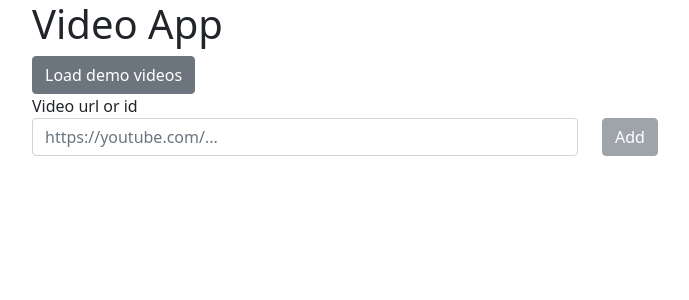
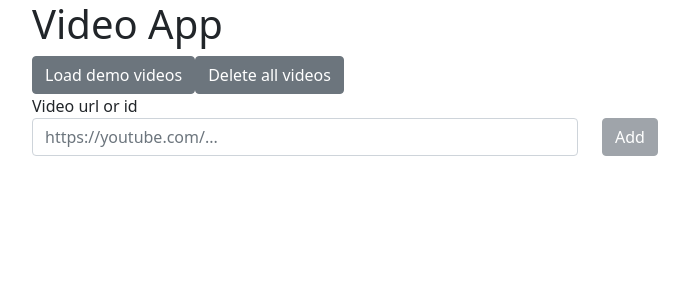
Before and after one commit to tomek-ch/video-app-redux, a React (Create React App) app: page / in a window 1280 px wide. Shown: the top 300 px of the page, without its empty margins (50-739 px from the left). Built offline with nearby package versions, Linux system fonts and the light colour scheme.

Commit message:
Handle data wipe

```diff
--- a/src/App.tsx
+++ b/src/App.tsx
@@ -6,8 +6,14 @@ import VideoCard from "./components/VideoCard";
 import useVideos from "./hooks/useVideos";
 
 function App() {
-  const { videos, addVideo, removeVideo, toggleFavorite, loadDemoData } =
-    useVideos();
+  const {
+    videos,
+    addVideo,
+    removeVideo,
+    toggleFavorite,
+    loadDemoData,
+    wipeData,
+  } = useVideos();
 
   useEffect(() => {
     const data = JSON.stringify(videos);
@@ -16,7 +22,7 @@ function App() {
 
   return (
     <Container>
-      <Header {...{ loadDemoData }} />
+      <Header {...{ loadDemoData, wipeData }} />
       <NewVideoForm addVideo={addVideo} />
       {videos.map((video) => (
         <VideoCard key={video.id} {...{ video, removeVideo, toggleFavorite }} />
--- a/src/components/Header.tsx
+++ b/src/components/Header.tsx
@@ -1,14 +1,18 @@
-import Nav from "./Nav";
+import { Button, Nav } from "reactstrap";
 
 interface Props {
   loadDemoData: () => void;
+  wipeData: () => void;
 }
 
-function Header({ loadDemoData }: Props) {
+function Header({ loadDemoData, wipeData }: Props) {
   return (
     <header>
       <h1>Video App</h1>
-      <Nav {...{ loadDemoData }} />
+      <Nav>
+        <Button onClick={loadDemoData}>Load demo videos</Button>
+        <Button onClick={wipeData}>Delete all videos</Button>
+      </Nav>
     </header>
   );
 }
--- a/src/components/Nav.tsx
+++ /dev/null
@@ -1,15 +0,0 @@
-import { Button, Nav } from "reactstrap";
-
-interface Props {
-  loadDemoData: () => void;
-}
-
-function MyNav({ loadDemoData }: Props) {
-  return (
-    <Nav>
-      <Button onClick={loadDemoData}>Load demo videos</Button>
-    </Nav>
-  );
-}
-
-export default MyNav;
--- a/src/hooks/useVideos.ts
+++ b/src/hooks/useVideos.ts
@@ -36,12 +36,15 @@ function useVideos() {
 
   const loadDemoData = () => setVideos(demoVideos);
 
+  const wipeData = () => setVideos([]);
+
   return {
     videos,
     addVideo,
     removeVideo,
     toggleFavorite,
     loadDemoData,
+    wipeData,
   };
 }
 
```
